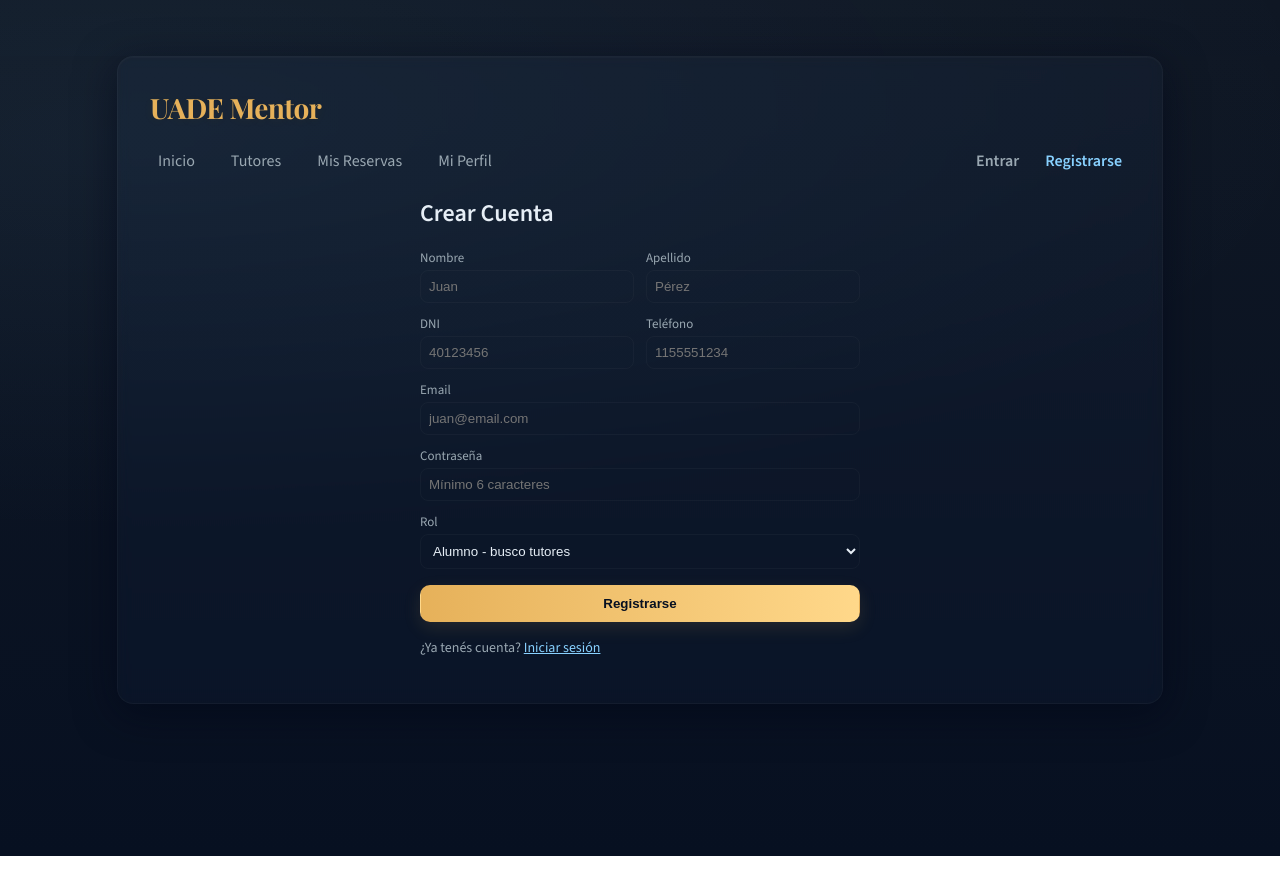
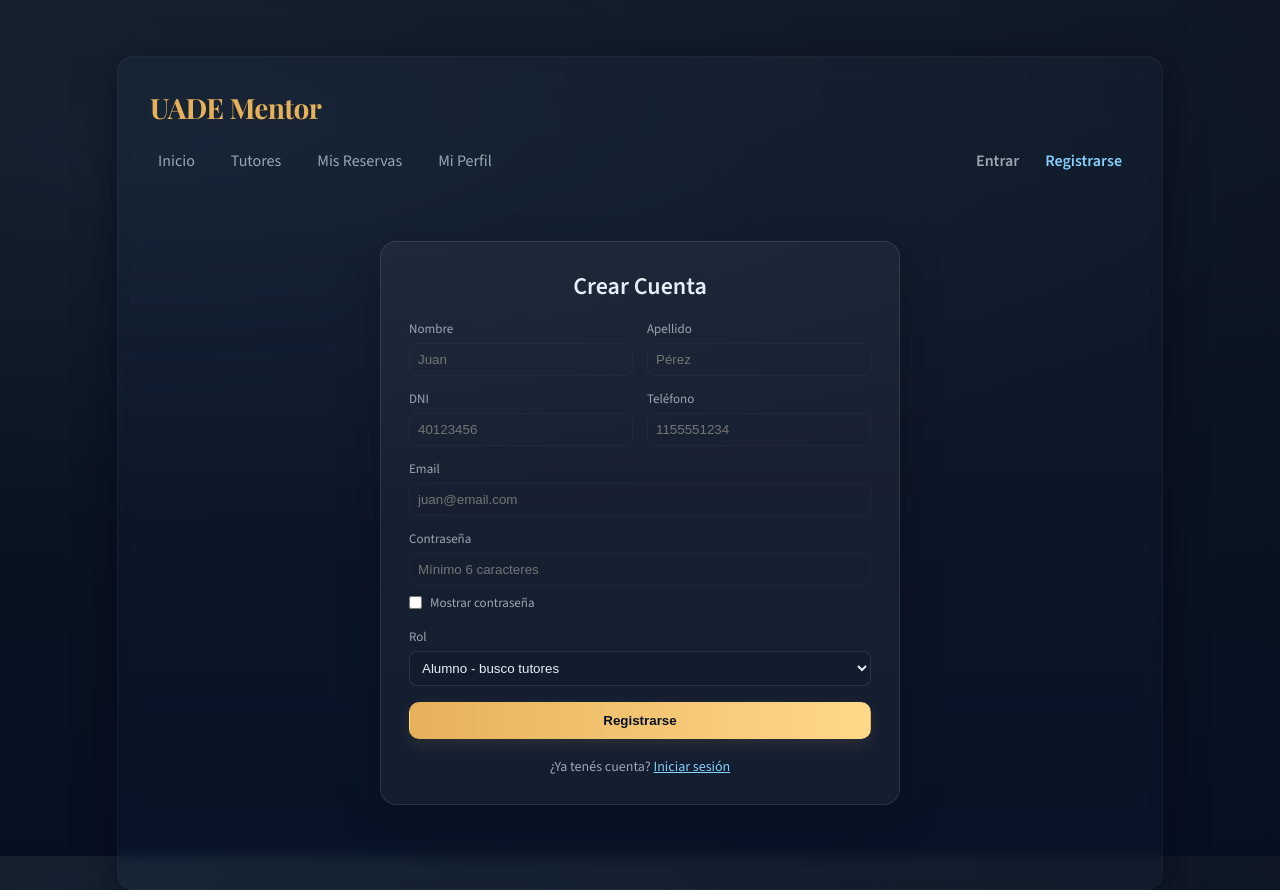
Before and after one commit to pybalt/uadementor, a React (Vite) app in the folder web/: page /register in a window 1280 px wide. Before the commit the page ends 856 px from the top, so only its background shows below. Built offline with nearby package versions, Linux system fonts and the light colour scheme; no server answers.

Commit message:
feat: enhance register UI and profile email handling

```diff
--- a/web/src/pages/Register.jsx
+++ b/web/src/pages/Register.jsx
@@ -17,6 +17,7 @@ export default function Register({ onLogin }) {
   const [submitError, setSubmitError] = useState('')
   const [success, setSuccess] = useState('')
   const [loading, setLoading] = useState(false)
+  const [showPassword, setShowPassword] = useState(false)
 
   function onChange(e) {
     const { name, value } = e.target
@@ -78,74 +79,155 @@ export default function Register({ onLogin }) {
     }
   }
 
+  const pageStyle = {
+    minHeight: 'calc(100vh - 180px)',
+    display: 'flex',
+    alignItems: 'center',
+    justifyContent: 'center',
+    padding: '24px 12px',
+  }
+
+  const cardStyle = {
+    width: '100%',
+    maxWidth: 520,
+    boxSizing: 'border-box',
+    padding: 28,
+    border: '1px solid rgba(255,255,255,0.1)',
+    borderRadius: 16,
+    background: 'rgba(255,255,255,0.045)',
+    boxShadow: '0 18px 45px rgba(0,0,0,0.24)',
+  }
+
+  const headerStyle = {
+    margin: '0 0 18px',
+    textAlign: 'center',
+  }
+
+  const formStyle = {
+    display: 'flex',
+    flexDirection: 'column',
+    gap: 14,
+  }
+
+  const gridStyle = {
+    display: 'grid',
+    gridTemplateColumns: 'repeat(2, minmax(0, 1fr))',
+    gap: 14,
+  }
+
+  const labelStyle = {
+    display: 'block',
+    marginBottom: 6,
+    color: 'var(--muted)',
+    fontSize: 13,
+  }
+
+  const fieldStyle = {
+    width: '100%',
+    boxSizing: 'border-box',
+  }
+
+  const selectStyle = {
+    ...fieldStyle,
+    background: '#111c2d',
+    color: '#e8eef7',
+    borderColor: 'rgba(255,255,255,0.1)',
+    colorScheme: 'dark',
+  }
+
+  const optionStyle = {
+    background: '#111c2d',
+    color: '#e8eef7',
+  }
+
   const fieldErrorStyle = {
     color: '#ff8f8f',
     fontSize: 12,
-    marginTop: 4,
+    marginTop: 5,
+  }
+
+  const checkboxLabelStyle = {
+    display: 'inline-flex',
+    alignItems: 'center',
+    gap: 8,
+    color: 'var(--muted)',
+    fontSize: 13,
+    marginTop: 8,
+    cursor: 'pointer',
   }
 
   const alertBaseStyle = {
     fontSize: 14,
-    padding: '8px 12px',
+    padding: '9px 12px',
     borderRadius: 8,
   }
 
   return (
-    <div style={{ maxWidth: 440, margin: '0 auto' }}>
-      <h2>Crear Cuenta</h2>
+    <div style={pageStyle}>
+      <section style={cardStyle}>
+        <h2 style={headerStyle}>Crear Cuenta</h2>
 
-      <form onSubmit={submit} noValidate style={{ display: 'flex', flexDirection: 'column', gap: 12 }}>
+        <form onSubmit={submit} noValidate style={formStyle}>
 
-        <div style={{ display: 'grid', gridTemplateColumns: '1fr 1fr', gap: 12 }}>
+          <div style={gridStyle}>
             <div>
-            <label style={{ display: 'block', marginBottom: 4, color: 'var(--muted)', fontSize: 13 }}>Nombre</label>
-            <input name="nombre" value={form.nombre} onChange={onChange} placeholder="Juan"
-              style={{ width: '100%', boxSizing: 'border-box' }} />
+              <label style={labelStyle}>Nombre</label>
+              <input name="nombre" value={form.nombre} onChange={onChange} placeholder="Juan" style={fieldStyle} />
               {errors.nombre && <div style={fieldErrorStyle}>{errors.nombre}</div>}
             </div>
             <div>
-            <label style={{ display: 'block', marginBottom: 4, color: 'var(--muted)', fontSize: 13 }}>Apellido</label>
-            <input name="apellido" value={form.apellido} onChange={onChange} placeholder="Pérez"
-              style={{ width: '100%', boxSizing: 'border-box' }} />
+              <label style={labelStyle}>Apellido</label>
+              <input name="apellido" value={form.apellido} onChange={onChange} placeholder="Pérez" style={fieldStyle} />
               {errors.apellido && <div style={fieldErrorStyle}>{errors.apellido}</div>}
             </div>
           </div>
 
-        <div style={{ display: 'grid', gridTemplateColumns: '1fr 1fr', gap: 12 }}>
+          <div style={gridStyle}>
             <div>
-            <label style={{ display: 'block', marginBottom: 4, color: 'var(--muted)', fontSize: 13 }}>DNI</label>
-            <input name="dni" type="number" value={form.dni} onChange={onChange} placeholder="40123456"
-              style={{ width: '100%', boxSizing: 'border-box' }} />
+              <label style={labelStyle}>DNI</label>
+              <input name="dni" type="number" value={form.dni} onChange={onChange} placeholder="40123456" style={fieldStyle} />
               {errors.dni && <div style={fieldErrorStyle}>{errors.dni}</div>}
             </div>
             <div>
-            <label style={{ display: 'block', marginBottom: 4, color: 'var(--muted)', fontSize: 13 }}>Teléfono</label>
-            <input name="telefono" type="number" value={form.telefono} onChange={onChange} placeholder="1155551234"
-              style={{ width: '100%', boxSizing: 'border-box' }} />
+              <label style={labelStyle}>Teléfono</label>
+              <input name="telefono" type="number" value={form.telefono} onChange={onChange} placeholder="1155551234" style={fieldStyle} />
               {errors.telefono && <div style={fieldErrorStyle}>{errors.telefono}</div>}
             </div>
           </div>
 
           <div>
-          <label style={{ display: 'block', marginBottom: 4, color: 'var(--muted)', fontSize: 13 }}>Email</label>
-          <input name="email" type="email" value={form.email} onChange={onChange} placeholder="juan@email.com"
-            style={{ width: '100%', boxSizing: 'border-box' }} />
+            <label style={labelStyle}>Email</label>
+            <input name="email" type="email" value={form.email} onChange={onChange} placeholder="juan@email.com" style={fieldStyle} />
             {errors.email && <div style={fieldErrorStyle}>{errors.email}</div>}
           </div>
 
           <div>
-          <label style={{ display: 'block', marginBottom: 4, color: 'var(--muted)', fontSize: 13 }}>Contraseña</label>
-          <input name="pass" type="password" value={form.pass} onChange={onChange} placeholder="Mínimo 6 caracteres"
-            style={{ width: '100%', boxSizing: 'border-box' }} />
+            <label style={labelStyle}>Contraseña</label>
+            <input
+              name="pass"
+              type={showPassword ? 'text' : 'password'}
+              value={form.pass}
+              onChange={onChange}
+              placeholder="Mínimo 6 caracteres"
+              style={fieldStyle}
+            />
+            <label style={checkboxLabelStyle}>
+              <input
+                type="checkbox"
+                checked={showPassword}
+                onChange={e => setShowPassword(e.target.checked)}
+                style={{ margin: 0 }}
+              />
+              Mostrar contraseña
+            </label>
             {errors.pass && <div style={fieldErrorStyle}>{errors.pass}</div>}
           </div>
 
           <div>
-          <label style={{ display: 'block', marginBottom: 4, color: 'var(--muted)', fontSize: 13 }}>Rol</label>
-          <select name="role" value={form.role} onChange={onChange}
-            style={{ width: '100%', boxSizing: 'border-box' }}>
-            <option value="alumno">Alumno - busco tutores</option>
-            <option value="tutor">Tutor - ofrezco mentoría</option>
+            <label style={labelStyle}>Rol</label>
+            <select name="role" value={form.role} onChange={onChange} style={selectStyle}>
+              <option value="alumno" style={optionStyle}>Alumno - busco tutores</option>
+              <option value="tutor" style={optionStyle}>Tutor - ofrezco mentoría</option>
             </select>
           </div>
 
@@ -161,15 +243,16 @@ export default function Register({ onLogin }) {
             </div>
           )}
 
-        <button type="submit" disabled={loading} className="btn btn-primary" style={{ marginTop: 4 }}>
+          <button type="submit" disabled={loading} className="btn btn-primary" style={{ marginTop: 2 }}>
             {loading ? 'Creando cuenta...' : 'Registrarse'}
           </button>
         </form>
 
-      <p style={{ marginTop: 16, color: 'var(--muted)', fontSize: 14 }}>
+        <p style={{ margin: '18px 0 0', color: 'var(--muted)', fontSize: 14, textAlign: 'center' }}>
           ¿Ya tenés cuenta?{' '}
           <Link to="/login" style={{ color: 'var(--accent-2)' }}>Iniciar sesión</Link>
         </p>
+      </section>
     </div>
   )
 }
--- a/web/src/services/api.js
+++ b/web/src/services/api.js
@@ -77,7 +77,7 @@ export async function login(email, password) {
   // Decodificar el JWT para obtener info básica del usuario
   const payload = parseJwt(data.accessToken)
   const user = {
-    email: payload.sub,
+    email: payload.sub || email,
     role: payload.role || detectRole(payload),
     nombre: payload.nombre || email.split('@')[0],
     apellido: payload.apellido || '',
@@ -98,7 +98,7 @@ export async function register({ nombre, apellido, dni, email, pass, telefono, r
   saveToken(data.accessToken)
   const payload = parseJwt(data.accessToken)
   const user = {
-    email: payload.sub,
+    email: payload.sub || email,
     role: role,
     nombre,
     apellido,
```
Lines whose indentation alone changed are shown as unchanged.
